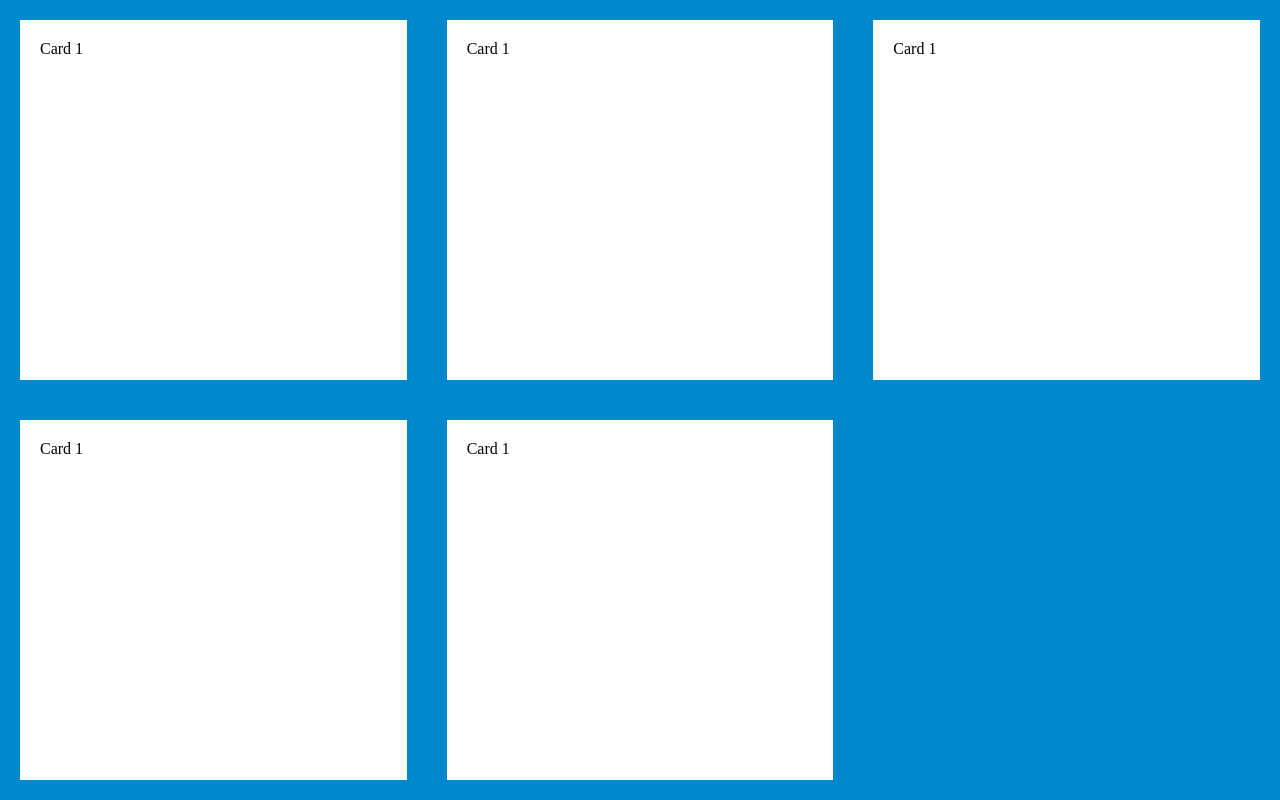
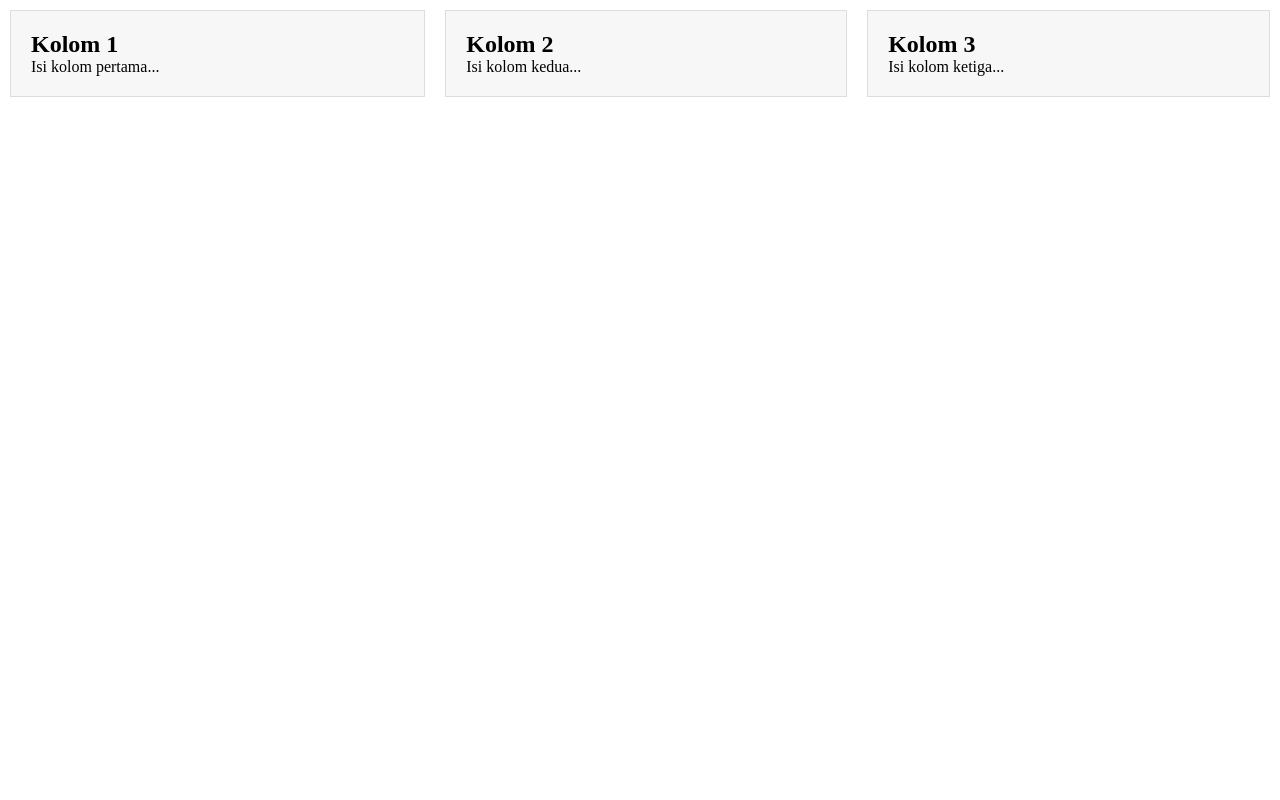
Before and after one commit to idn-fahmifn/Web-Basic, a plain HTML site: page css-grid.html in a window 1280 px wide. Drawn offline with Linux system fonts and the light colour scheme.

Commit message:
perubahan css-grid

```diff
--- a/css-grid.html
+++ b/css-grid.html
@@ -1,35 +1,48 @@
 <!DOCTYPE html>
 <html lang="en">
+
 <head>
     <meta charset="UTF-8">
     <meta name="viewport" content="width=device-width, initial-scale=1.0">
     <title>Document</title>
     <style>
-        *{
+        * {
             margin: 0;
             padding: 0;
         }
-        .container{
-            width: 100vw;
-            height: 100vh;
-            background: #0088cc;
-            display: grid;
-            grid-template-columns: auto auto auto;
+
+        .container {
+            display: flex;
         }
-        .card{
-            background-color: #ffff;
+
+        .column {
+            flex-wrap: wrap;
+            flex: auto;
             padding: 20px;
-            margin: 20px;
+            border: 1px solid #ddd;
+            margin: 10px;
+            background-color: #f7f7f7;
         }
     </style>
 </head>
+
 <body>
     <div class="container">
-        <div class="card">Card 1</div>
-        <div class="card">Card 1</div>
-        <div class="card">Card 1</div>
-        <div class="card">Card 1</div>
-        <div class="card">Card 1</div>
+        <div class="column">
+            <h2>Kolom 1</h2>
+            <p>Isi kolom pertama...</p>
+        </div>
+        <div class="column">
+            <h2>Kolom 2</h2>
+            <p>Isi kolom kedua...</p>
+        </div>
+        <div class="column">
+            <h2>Kolom 3</h2>
+            <p>Isi kolom ketiga...</p>
+        </div>
+
     </div>
+
 </body>
+
 </html>
```
